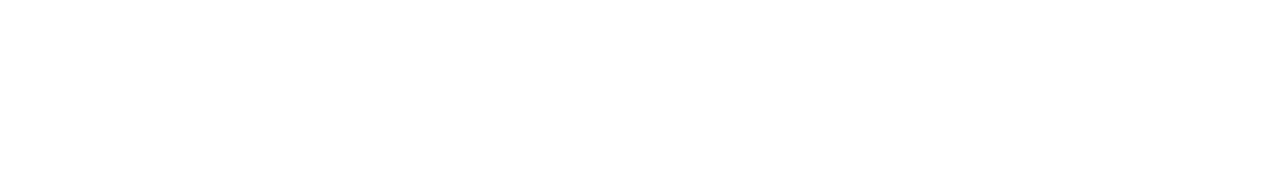
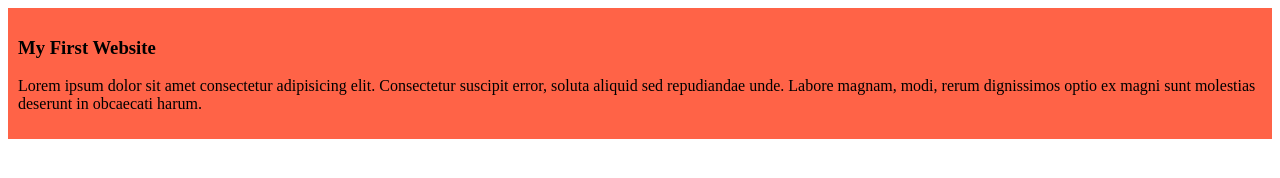
Before and after one commit to tonushreetoma/My-Simple-Website, a plain HTML site: page index.html in a window 1280 px wide. Drawn offline with Linux system fonts and the light colour scheme.

Commit message:
added paragraph line

```diff
--- a/index.html
+++ b/index.html
@@ -4,8 +4,13 @@
     <meta charset="UTF-8">
     <meta name="viewport" content="width=device-width, initial-scale=1.0">
     <title>My Simple Website</title>
+    <link rel="stylesheet" href="styles/blog.css">
 </head>
 <body>
-
+    <div>
+        <h3>My First Website</h3>
+        <p>Lorem ipsum dolor sit amet consectetur
+            adipisicing elit. Consectetur suscipit error, soluta aliquid sed repudiandae unde. Labore magnam, modi, rerum dignissimos optio ex magni sunt molestias deserunt in obcaecati harum.</p>
+    </div>
 </body>
 </html>
--- /dev/null
+++ b/styles/blog.css
@@ -0,0 +1,4 @@
+div{
+    background-color: tomato;
+    padding: 10px;
+}
```
